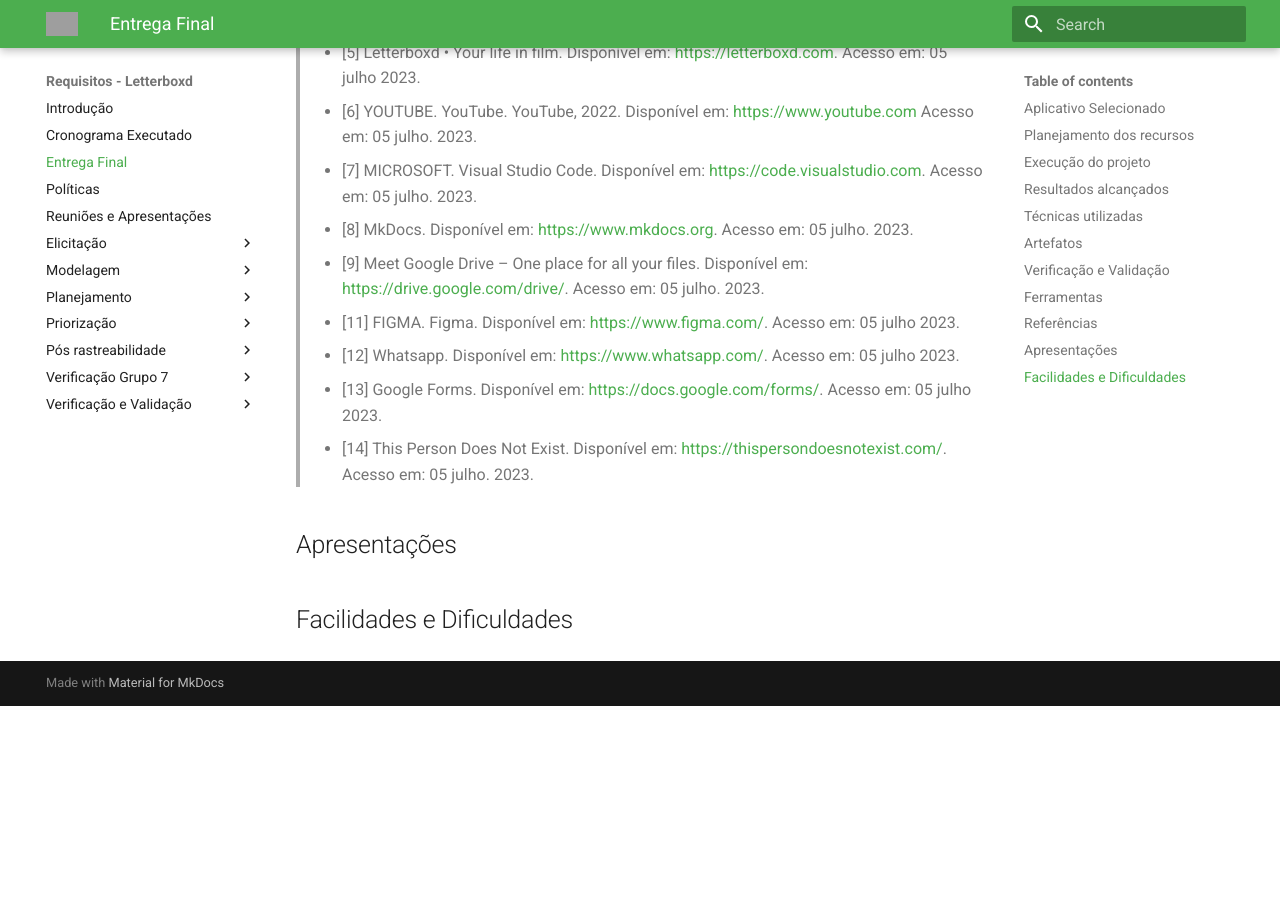
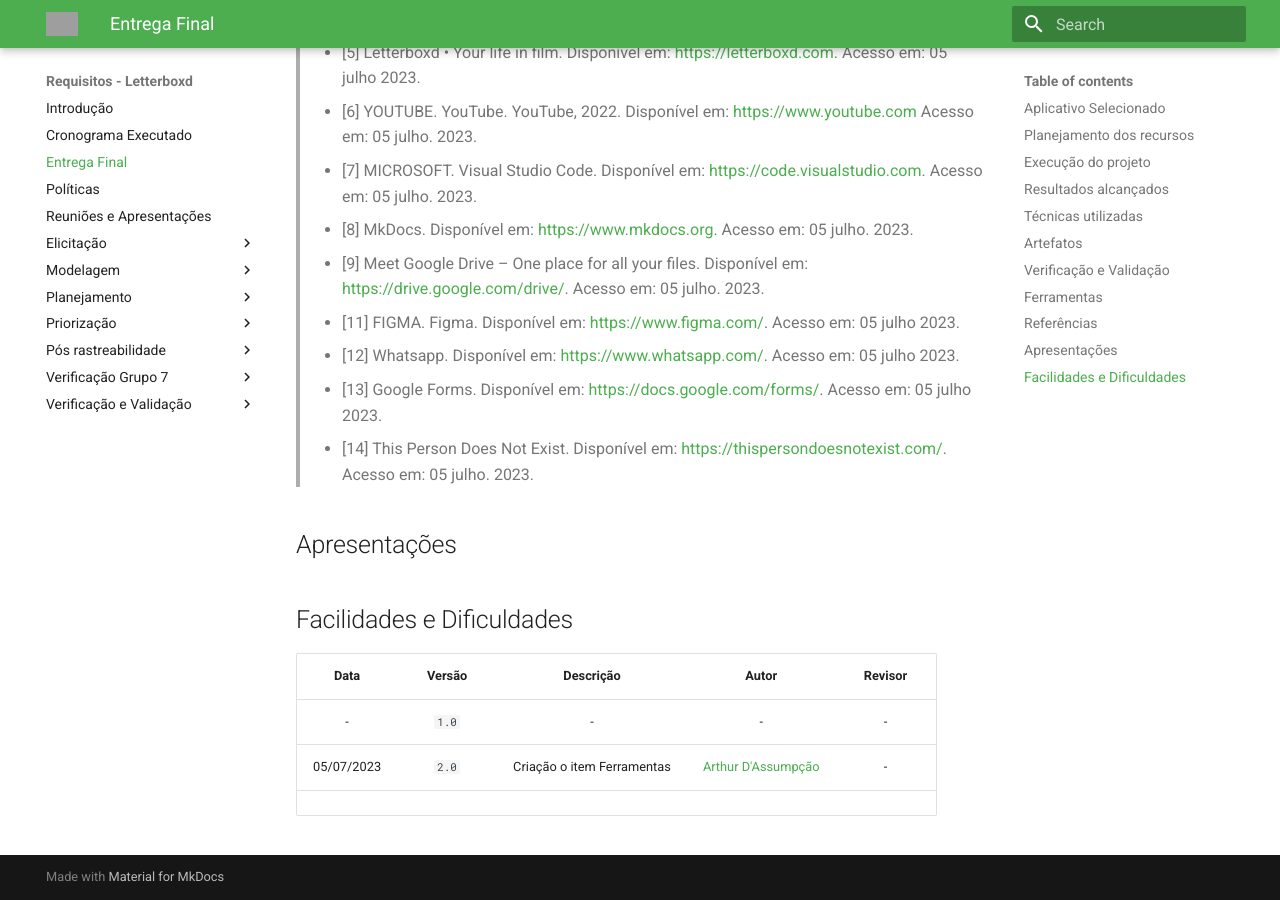
Before and after one commit to Requisitos-de-Software/2023.1-Letterboxd, an MkDocs documentation site: the page built from docs/entregaFinal.md, in a window 1280 px wide and 900 px high, scrolled down 3517 px. Built offline with MkDocs 1.6.1 and Material for MkDocs 9.7.7, drawn with Linux system fonts in a browser that asks for light colours; before the commit the page ends 4223 px from its top, so only the background shows below that; grey boxes are pictures that could not be loaded.

Commit message:
Update entregaFinal.md

```diff
--- a/docs/entregaFinal.md
+++ b/docs/entregaFinal.md
@@ -94,3 +94,9 @@ Google Drive[⁹](#ancora9)| Usamos para armazenar videos, atas e documentos no
 ## Apresentações
 
 ## Facilidades e Dificuldades
+
+|    Data    | Versão |                                                   Descrição                                                    |                      Autor                      |                 Revisor                |
+|:----------:|:------:|:--------------------------------------------------------------------------------------------------------------:|:---------------------------------------------------:|:-------------------------------------------:|
+| - |  `1.0`   | - | -| -|
+| 05/07/2023 |  `2.0`   | Criação o item Ferramentas | [Arthur D'Assumpção](https://github.com/ArtAssLou) | -|
+                                       |
```
